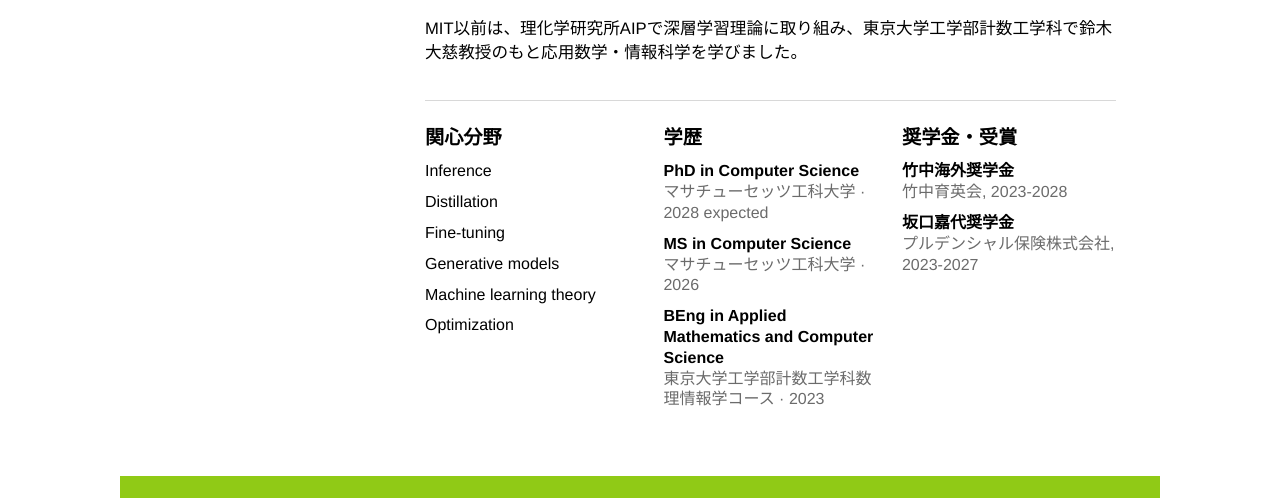
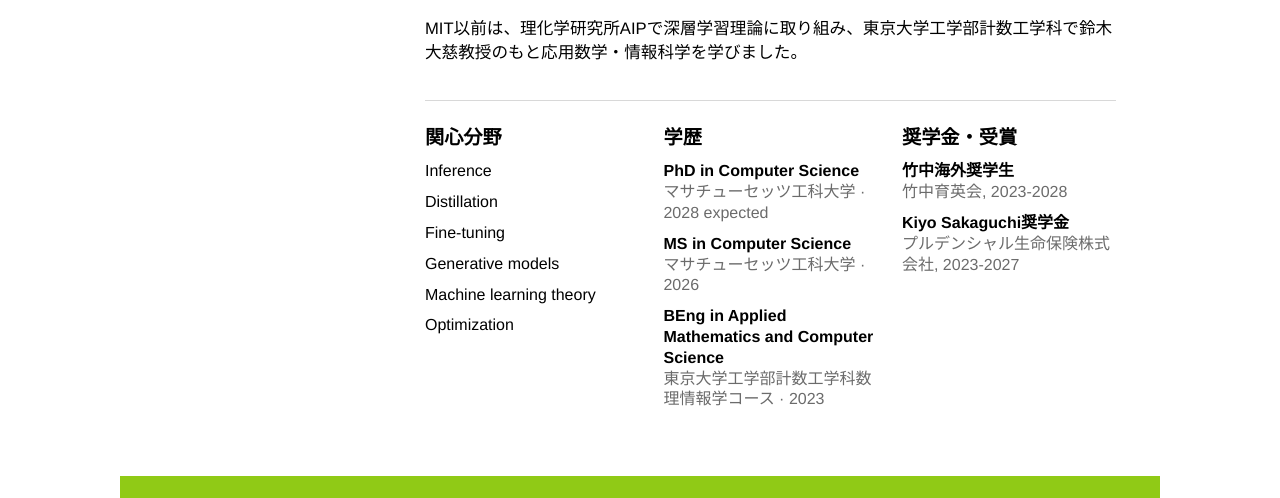
Before and after one commit to kakeiy/kakei-site, a plain HTML site: page dist/index-ja.html in a window 1280 px wide. Shown: the part 599-1097 px from the top of the page. Drawn offline with Linux system fonts and the light colour scheme.

Commit message:
Update Japanese scholarship wording

```diff
--- a/dist/index-ja.html
+++ b/dist/index-ja.html
@@ -146,12 +146,12 @@
               <h3>奨学金・受賞</h3>
               <ol>
                 <li>
-                  <strong>竹中海外奨学金</strong>
+                  <strong>竹中海外奨学生</strong>
                   <span>竹中育英会, 2023-2028</span>
                 </li>
                 <li>
-                  <strong>坂口嘉代奨学金</strong>
-                  <span>プルデンシャル保険株式会社, 2023-2027</span>
+                  <strong>Kiyo Sakaguchi奨学金</strong>
+                  <span>プルデンシャル生命保険株式会社, 2023-2027</span>
                 </li>
               </ol>
             </div>
```
